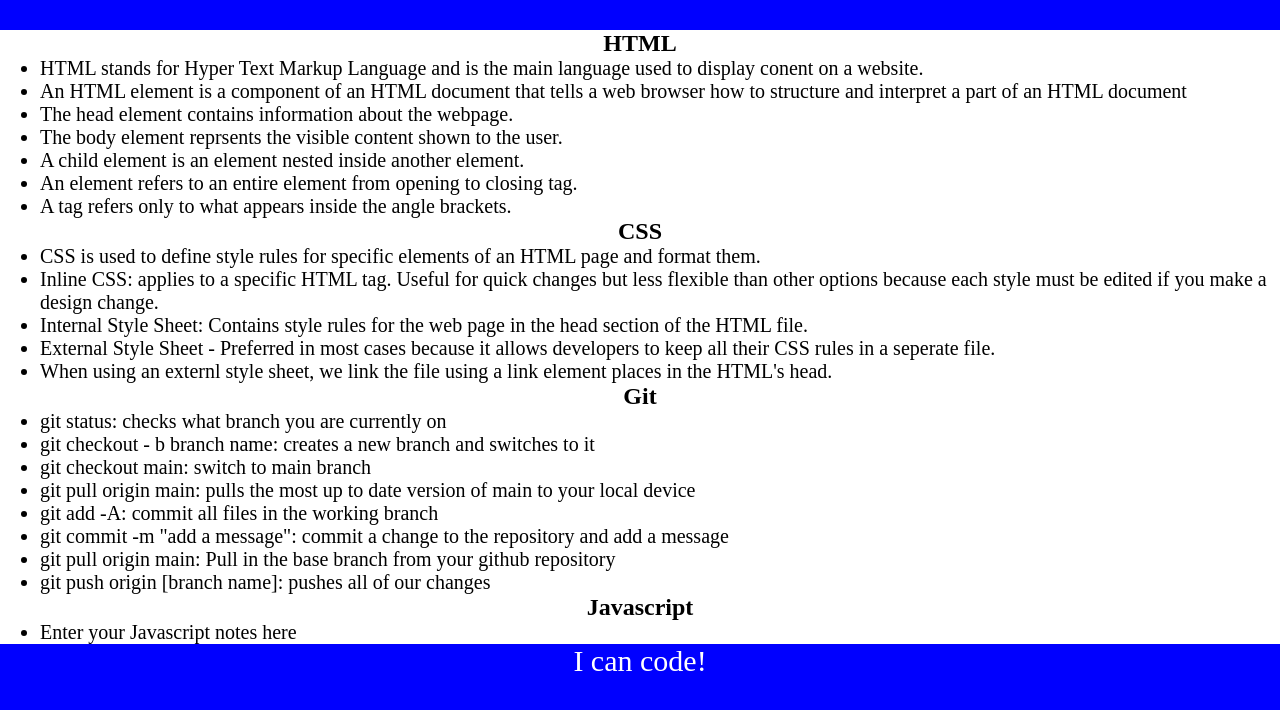
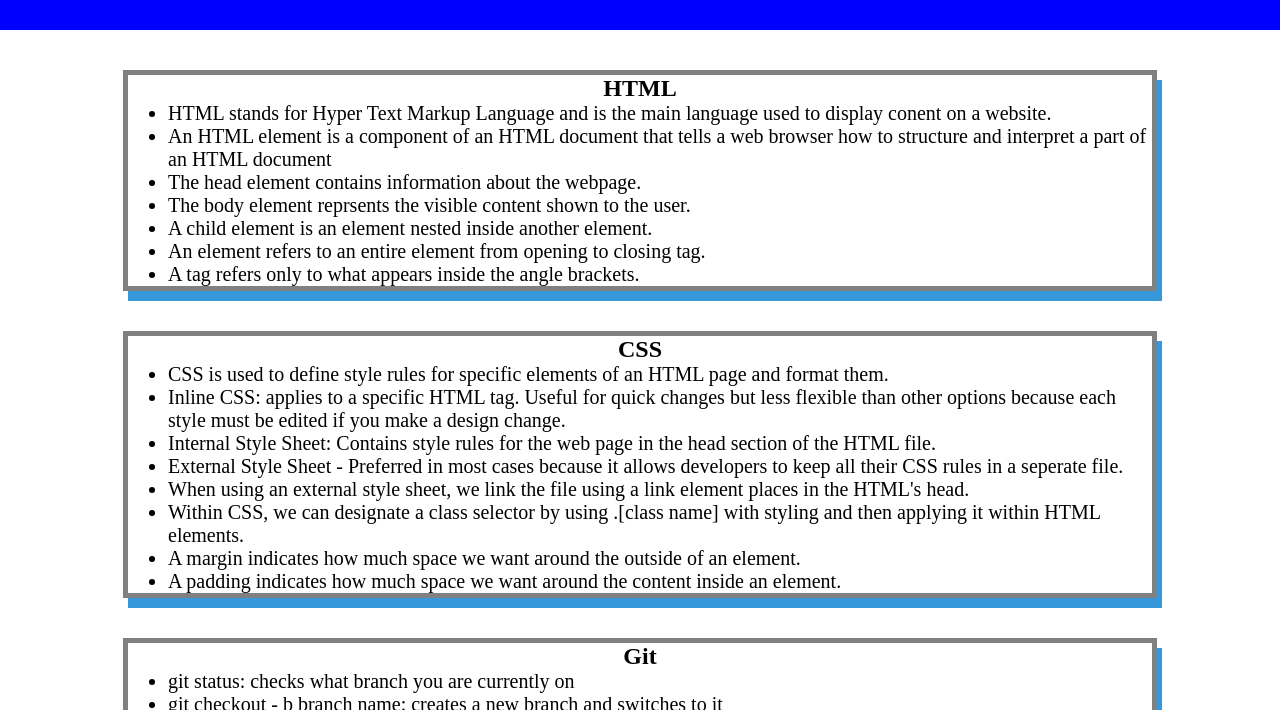
Before and after one commit to cfriend4/prework-study-guide, a plain HTML site: page index.html in a window 1280 px wide. Shown: the part 90-800 px from the top of the page. Drawn offline with Linux system fonts and the light colour scheme.

Commit message:
added CSS to project

```diff
--- a/assets/style.css
+++ b/assets/style.css
@@ -33,3 +33,10 @@ p {
     text-align: center;
     font-size: 30px;
 }
+
+.card {
+    width: 80%;
+    margin: 40px auto;
+    border: 5px solid gray;
+    box-shadow: 5px 10px #3498DB;
+  }
--- a/index.html
+++ b/index.html
@@ -33,7 +33,10 @@
           <li>Inline CSS: applies to a specific HTML tag. Useful for quick changes but less flexible than other options because each style must be edited if you make a design change.</li>
           <li>Internal Style Sheet: Contains style rules for the web page in the head section of the HTML file.</li>
           <li>External Style Sheet - Preferred in most cases because it allows developers to keep all their CSS rules in a seperate file.</li>
-          <li> When using an externl style sheet, we link the file using a link element places in the HTML's head.</li>
+          <li> When using an external style sheet, we link the file using a link element places in the HTML's head.</li>
+          <li> Within CSS, we can designate a class selector by using .[class name] with styling and then applying it within HTML elements.</li>
+          <li>A margin indicates how much space we want around the outside of an element.</li>
+          <li>A padding indicates how much space we want around the content inside an element.</li>
         </ul>
 
       </section>
```
